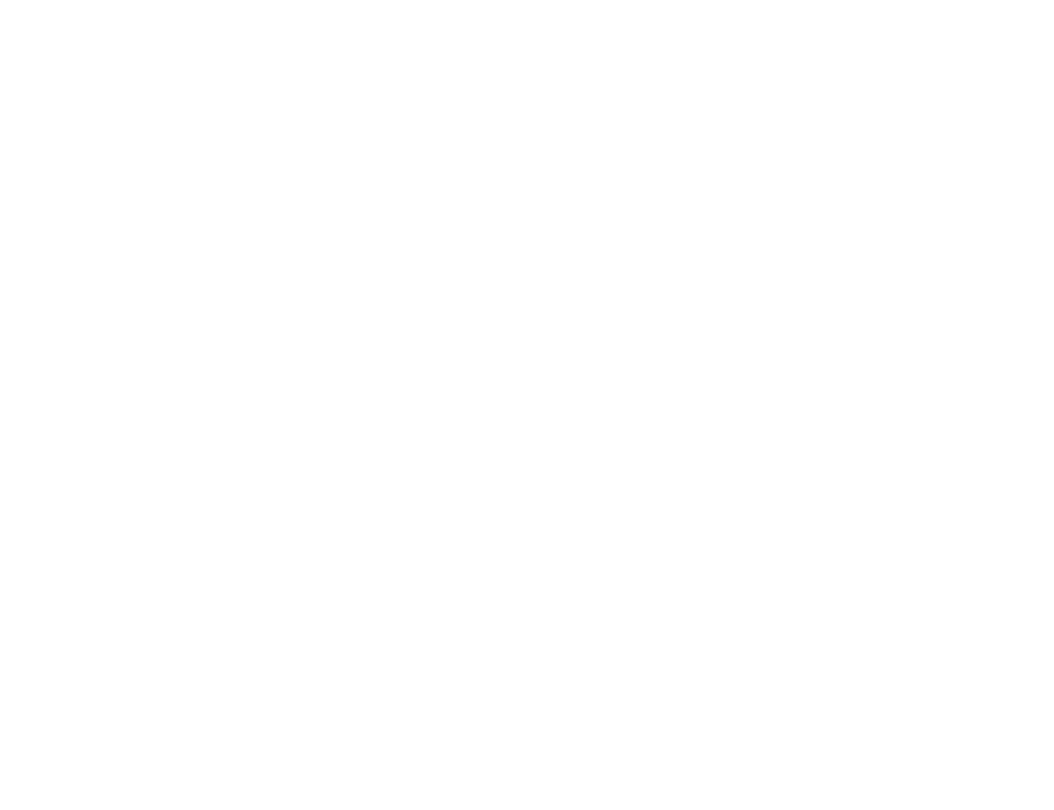
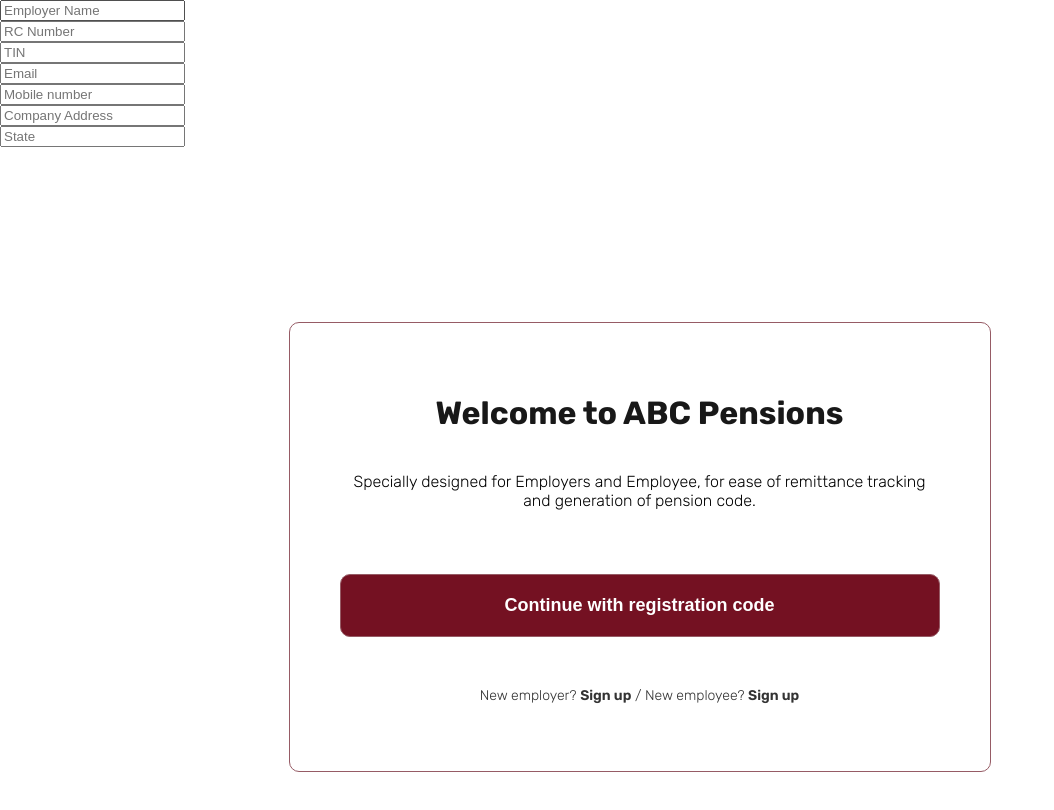
Before and after one commit to BenjaminAchebe/Pension-Manager-Application, a React (Create React App) app: page / in a window 1280 px wide. Shown: the top 810 px of the page, without its empty margins (0-1054 px from the left). Built offline with nearby package versions, Linux system fonts and the light colour scheme.

Commit message:
new components were added

```diff
--- a/src/App.js
+++ b/src/App.js
@@ -1,7 +1,11 @@
+import EmployerForm from "./components/Form/EmployerForm";
+import Home from "./components/Home/Home";
+
 function App() {
   return (
     <div>
-
+      <EmployerForm/>
+      <Home/>
     </div>
   );
 }
--- /dev/null
+++ b/src/components/Form/EmployerForm.js
@@ -0,0 +1,68 @@
+import React from "react";
+
+const EmployerForm = (props) => {
+  return (
+    <form>
+      <div>
+        <div>
+          <input
+            required={true}
+            type="text"
+            name="employerName"
+            placeholder="Employer Name"
+          />
+        </div>
+        <div>
+          <input
+            required={true}
+            type="number"
+            name="rcNumber"
+            placeholder="RC Number"
+          />
+        </div>
+        <div>
+          <input
+            required={true}
+            type="number"
+            name="tin"
+            placeholder="TIN"
+          />
+        </div>
+        <div>
+          <input
+            required={true}
+            type="email"
+            name="email"
+            placeholder="Email"
+          />
+        </div>
+        <div>
+          <input
+            required={true}
+            type="number"
+            name="mobileNumber"
+            placeholder="Mobile number"
+          />
+        </div>
+        <div>
+          <input
+            required={true}
+            type="text"
+            name="company address"
+            placeholder="Company Address"
+          />
+        </div>
+        <div>
+          <input
+            required={true}
+            type="text"
+            name="email"
+            placeholder="State"
+          />
+        </div>
+      </div>
+    </form>
+  );
+};
+
+export default EmployerForm;
--- /dev/null
+++ b/src/components/Home/Home.js
@@ -0,0 +1,24 @@
+import React from "react";
+import classes from "./Home.module.css";
+
+const Home = (props) => {
+
+  return (
+    <div className={classes.home}>
+      <div className={classes.container}>
+        <h1 className={classes.heading}>Welcome to ABC Pensions</h1>
+        <p className={classes.subtitle}>
+          Specially designed for Employers and Employee, for ease of remittance tracking and generation of pension code.
+        </p>
+        <button className={classes.continuebutton}>
+          Continue with registration code
+        </button>
+        <p className={classes.signup}>
+          New employer? <span className={classes.bold}>Sign up</span> / New employee? <span className={classes.bold}>Sign up</span>
+        </p>
+      </div>
+    </div>
+  );
+};
+
+export default Home;
--- /dev/null
+++ b/src/components/Home/Home.module.css
@@ -0,0 +1,97 @@
+.home {
+    position: absolute;
+    height: 100%;
+    width: 100%;
+}
+
+.container {
+    position: absolute;
+    display: flex;
+    flex-direction: column;
+    padding: 50px 50px;
+    width: 702px;
+    height: 450px;
+    left: calc(50% - 702px/2 - 0.5px);
+    top: calc(50% - 450px/2 - 0.5px);
+    background: #FFFFFF;
+    border: 0.2px solid #965b65;
+    border-radius: 10px;
+}
+
+.heading {
+    position: relative;
+    font-style: normal;
+    font-weight: 700;
+    font-size: 32px;
+    margin-bottom: 10px;
+    line-height: 38px;
+    text-align: center;
+    color: #181818;
+}
+
+.subtitle {
+    position: relative;
+    font-style: normal;
+    font-weight: 300;
+    font-size: 16px;
+    margin-top: 5%;
+    line-height: 120%;
+    text-align: center;
+    color: #000000;
+}
+
+.continuebutton {
+    align-items: center;
+    margin-top: 8%;
+    padding: 20px;
+    gap: 20px;
+    height: 68px;
+    position: relative;
+    background: #741122;
+    border: 1px solid #965b65;
+    border-radius: 10px;
+    font-style: normal;
+    font-weight: 600;
+    font-size: 18px;
+    line-height: 21px;
+    color: #fff;
+    cursor: pointer;
+}
+
+.continuebutton:hover {
+    background: #965b65;
+    border: 1px solid #965b65;
+}
+
+.signup {
+    position: relative;
+    padding-top: 6%;
+    padding-bottom: 4%;
+    font-style: normal;
+    font-weight: 300;
+    font-size: 14px;
+    line-height: 17px;
+    text-align: center;
+    color: #333333;
+}
+
+.signup>a {
+    color: #741122;
+    font-weight: 700;
+    text-decoration: unset;
+}
+
+.signup a:hover {
+    color: #965b65;
+}
+
+.or {
+    font-weight: 600;
+    color: #741122;
+
+}
+
+.bold {
+    font-weight: 600;
+
+}
--- /dev/null
+++ b/src/components/UI/Card.module.css
@@ -0,0 +1,5 @@
+.card {
+    background: white;
+    box-shadow: 0 2px 8px rgba(0, 0, 0, 0.26);
+    border-radius: 10px;
+  }
```
Also changed, not shown: src/components/UI/Card.js (added, +11 -0 lines), src/components/Form/EmployeeForm.js (added), src/components/Form/EmployeeForm.module.css (added), src/components/Form/EmployerForm.module.css (added).
